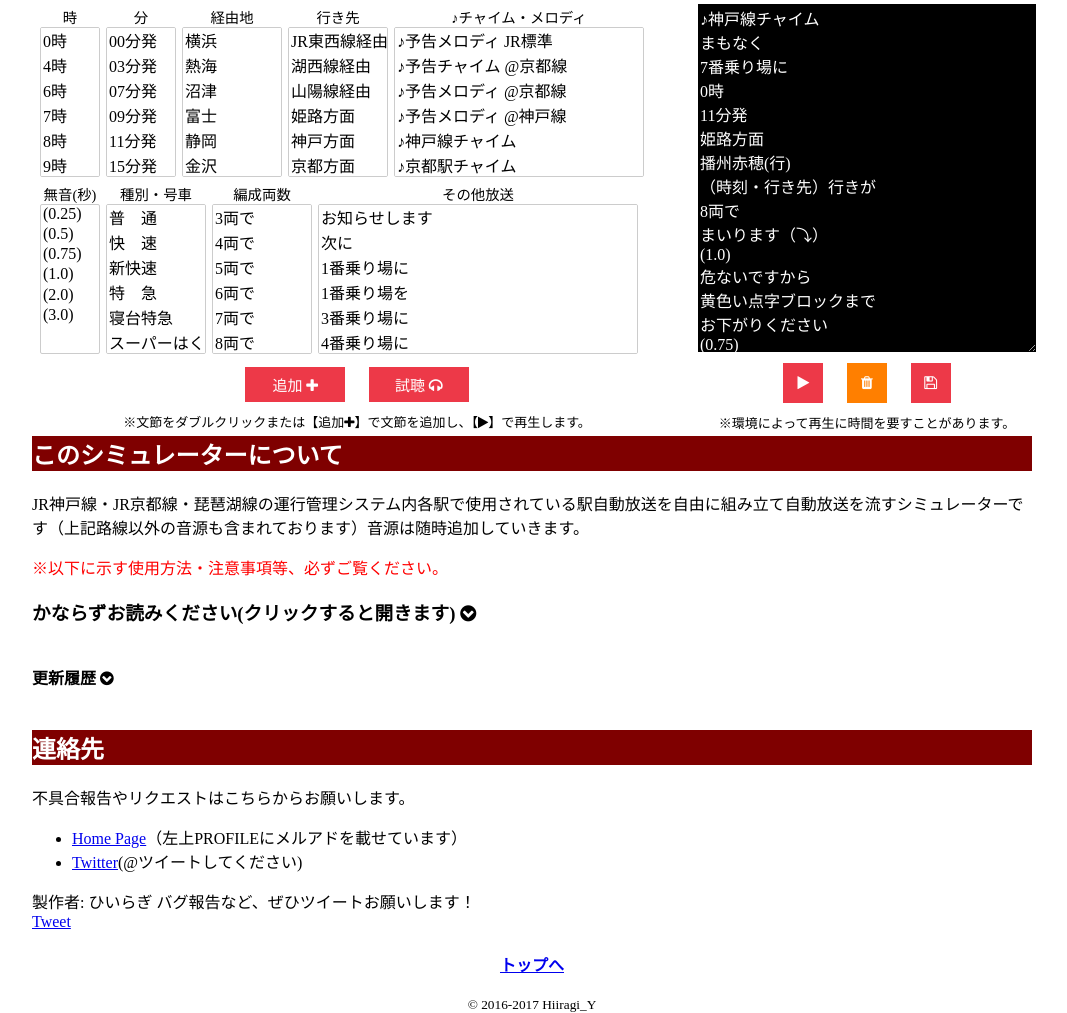
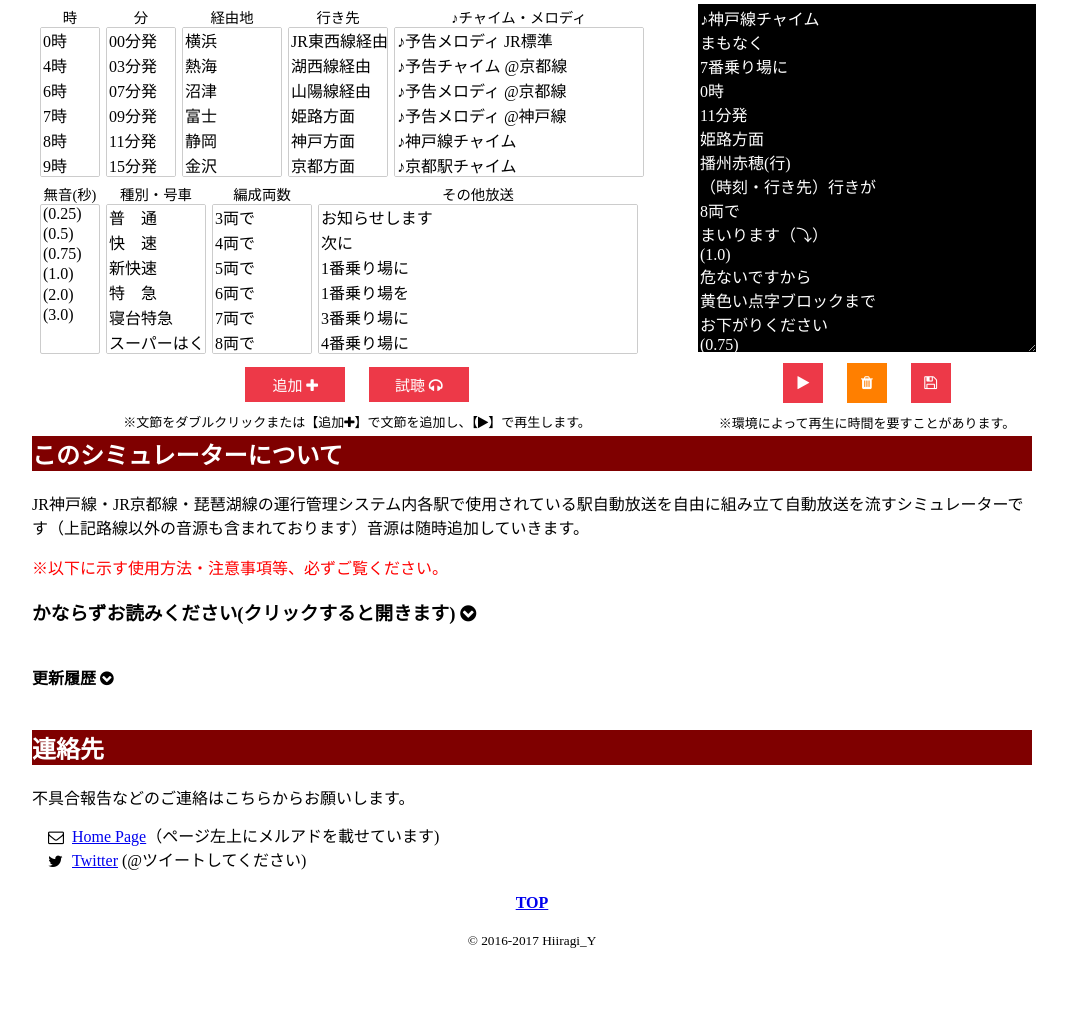
Before and after one commit to hiiragiY/simulator, a plain HTML site: page index.html in a window 1280 px wide. Shown: the part 344-1357 px from the top of the page, without its empty margins (108-1175 px from the left). After the commit the page ends 1293 px from the top, so only its background shows below. Drawn offline with Linux system fonts and the light colour scheme; a web font is replaced by a local one.

Commit message:
2017/09/28#4

```diff
--- a/index.html
+++ b/index.html
@@ -7,6 +7,13 @@
         <meta name="author" content="" />
         <meta name="description" content="" />
         <meta name="keywords" content="" />
+
+        <meta name="twitter:card" content="summary" />
+        <meta name="twitter:site" content="@hiiragiy99" />
+        <meta property="og:url" content="https://hiiragiy.github.io/hrgy_announce/" />
+        <meta property="og:title" content="JR神戸線/JR京都線/琵琶湖線 自動放送シミュレーター" />
+        <meta property="og:description" content="JR神戸線・JR京都線・琵琶湖線の運行管理システム内各駅で使用されている駅自動放送を自由に組み立て自動放送を流すシミュレーターです。" />
+        <meta property="og:image" content="https://hiiragiy.github.io/hiiragiYinfo/contents/img/icoca0.png" />
 
         <link href="https://fonts.googleapis.com/earlyaccess/notosansjapanese.css" rel="stylesheet"/>
         <link href="https://fonts.googleapis.com/earlyaccess/roundedmplus1c.css" rel="stylesheet" />
@@ -349,7 +356,7 @@
                     <h3 class="subtitle">使用方法</h2>
                     <ul>
                         <li>デフォルトで登録されている放送文章は【<i class="fa fa-trash" aria-hidden="true"></i>】（リセット）で削除することができます。</li>
-                        <li>左側のセレクトボックス内の選択肢から分節を選択（各音源は【試聴】可能）し、ダブルクリックまたは追加ボタンで文節を追加します。文章を組み上げた後、放送開始ボタンを押すと自動放送が開始します。
+                        <li>左側のセレクトボックス内の選択肢から分節を選択（各音源は【試聴<i class="fa fa-headphones" aria-hidden="true"></i>】可能）し、ダブルクリックまたは追加ボタンで文節を追加します。文章を組み上げた後、放送開始ボタンを押すと自動放送が開始します。
                         </li>
                         <!-- <li>放送文章は手書きすることも可能ですが、右の選択エリアの文節に文字列を合わせる必要があります。</li> -->
                         <li>【<i class="fa fa-floppy-o" aria-hidden="true"></i>】（保存）ボタンでブラウザを閉じても文章は保存されます。</li>
@@ -398,7 +405,7 @@
                     <p>（以上の方々にご提供いただいた音源の他に私が録音したものも一部含まれています）</p>
                     </div>
 
-                    <label for="label1"><h4 class="">更新履歴 <i class="fa fa-chevron-circle-down" aria-hidden="true"></i></h2></label>
+                    <label for="label1"><h4 class="">更新履歴 <i class="fa fa-chevron-circle-down faa-vertical animated" aria-hidden="true"></i></h2></label>
                     <input type="checkbox" id="label1"/>
                     <div class="hidden_show">
                     <div class="update">
@@ -482,15 +489,11 @@
                 </div> -->
 
                 <h2 class="INFOMATION">連絡先</h2>
-                不具合報告やリクエストはこちらからお願いします。
+                不具合報告などのご連絡はこちらからお願いします。
                 <ul>
-                    <li><a href="https://hiiragiy.github.io/hiiragiYinfo/" target="_brank">Home Page</a>（左上PROFILEにメルアドを載せています）</li>
-                    <li><a href="https://twitter.com/hiiragiy99" target="_blank">Twitter</a>(@ツイートしてください)</li>
+                    <li id="mail"><a href="https://hiiragiy.github.io/hiiragiYinfo/" target="_brank">Home Page</a>（ページ左上にメルアドを載せています)</li>
+                    <li id="twitter"><a href="https://twitter.com/hiiragiy99" target="_blank">Twitter</a> (@ツイートしてください)</li>
                 </ul>
-                製作者: ひいらぎ バグ報告など、ぜひツイートお願いします！
-               <br>
-               <a href="https://twitter.com/share" class="twitter-share-button" data-url="https://hiiragiy.github.io/hrgy_announce/" data-text="JR神戸線/JR京都線/琵琶湖線 自動放送シミュレーター を使ってみました！" data-size="large" data-related="hiiragiy99" data-hashtags="hrgAnnounce_SIM">Tweet</a> <script>!function(d,s,id){var js,fjs=d.getElementsByTagName(s)[0],p=/^http:/.test(d.location)?'http':'https';if(!d.getElementById(id)){js=d.createElement(s);js.id=id;js.src=p+'://platform.twitter.com/widgets.js';fjs.parentNode.insertBefore(js,fjs);}}(document, 'script', 'twitter-wjs');</script>
-
                <!--  <label for="label5"><h2 class="ongen">動作環境について <i class="fa fa-chevron-circle-down faa-vertical animated" aria-hidden="true"></i></h2></label>
                 <input type="checkbox" id="label5"/>
                 <div class="hidden_show">
@@ -545,7 +548,7 @@
                 </div> -->
                 <div class="homelink">
                     <center>
-                    <h4><a href="https://hiiragiy.github.io/hiiragi.io/">トップへ</a></h4></font>
+                    <h4><a href="https://hiiragiy.github.io/hiiragi.io/">TOP</a></h4></font>
                     <small>© 2016-2017 Hiiragi_Y</small>
                     </center>
                 </div>
--- a/style.css
+++ b/style.css
@@ -187,6 +187,40 @@ hr.dash{
     height:1px;
     color:#FFFFFF;
     margin: 0 6 0 6;
+}
+
+ul li{
+    /*padding: 0.5em 0;*/
+    line-height: 1.5;
+    list-style-type: none;
+    /*list-style-position: inside;*/
+}
+
+ul li:before{
+    font-family: FontAwesome;
+    content: "\f054";
+    position: absolute;
+    /*left : 5em;*/
+    /*color: skyblue;*/
+    margin-left: -1.5em;
+}
+
+ul li#mail:before{
+    font-family: FontAwesome;
+    content: "\f003";
+    position: absolute;
+    /*left : 5em;*/
+    /*color: skyblue;*/
+    margin-left: -1.5em;
+}
+
+ul li#twitter:before{
+    font-family: FontAwesome;
+    content: "\f099";
+    position: absolute;
+    /*left : 5em;*/
+    /*color: skyblue;*/
+    margin-left: -1.5em;
 }
 
 div.electric-bored{
```
